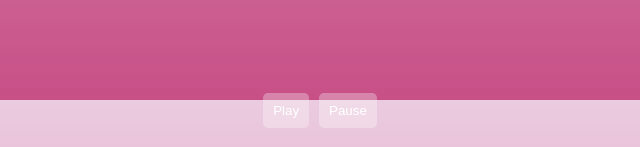
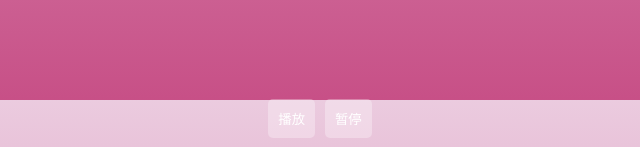
Before and after one commit to Sherlock-Holmos/birthday, a plain HTML site: page index.html in a window 1280 px wide. Shown: the part 700-847 px from the top of the page, 320-960 px from the left. Drawn offline with Linux system fonts and the light colour scheme; animation ran at ten frames a second.

Commit message:
播放器居中

```diff
--- a/index.html
+++ b/index.html
@@ -29,8 +29,8 @@
         Your browser does not support the audio element.
     </audio>
     <div class="custom-controls">
-        <button id="play-btn">Play</button>
-        <button id="pause-btn">Pause</button>
+        <button id="play-btn">播放</button>
+        <button id="pause-btn">暂停</button>
     </div>
 </div>
 <script>
--- a/style/styles.css
+++ b/style/styles.css
@@ -77,6 +77,7 @@ img#logo {
 /* 播放器 */
 .audio-container {
     display: flex;
+    flex-direction: column;
     justify-content: center;
     align-items: center;
     height: 10vh; /* 高度调整为视口高度 */
@@ -89,6 +90,7 @@ img#logo {
 }
 
 .custom-controls button {
+    margin-top: 2vh;
     background: rgba(255, 255, 255, 0.3); /* 半透明背景 */
     border: none;
     border-radius: 5px;
@@ -102,3 +104,7 @@ img#logo {
     background: rgba(255, 255, 255, 0.6);
     transform: scale(1.1);
 }
+
+audio {
+    display: none;
+}
```
